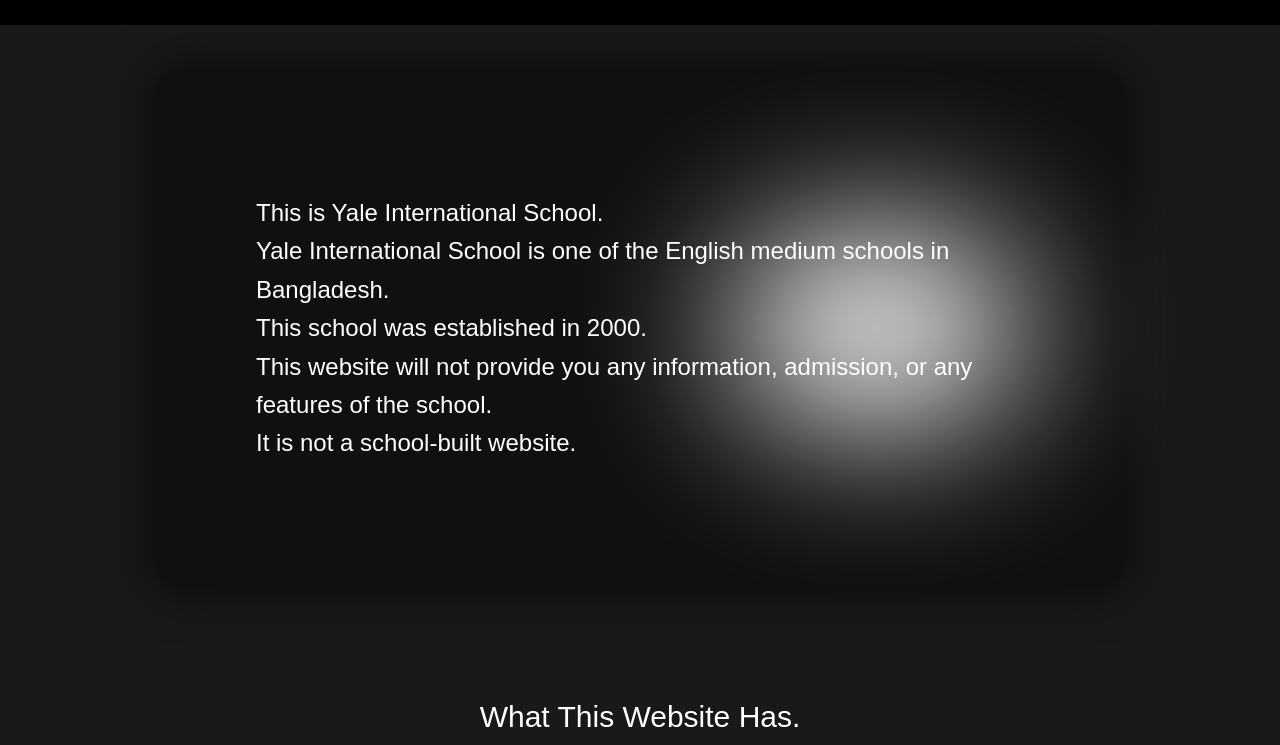
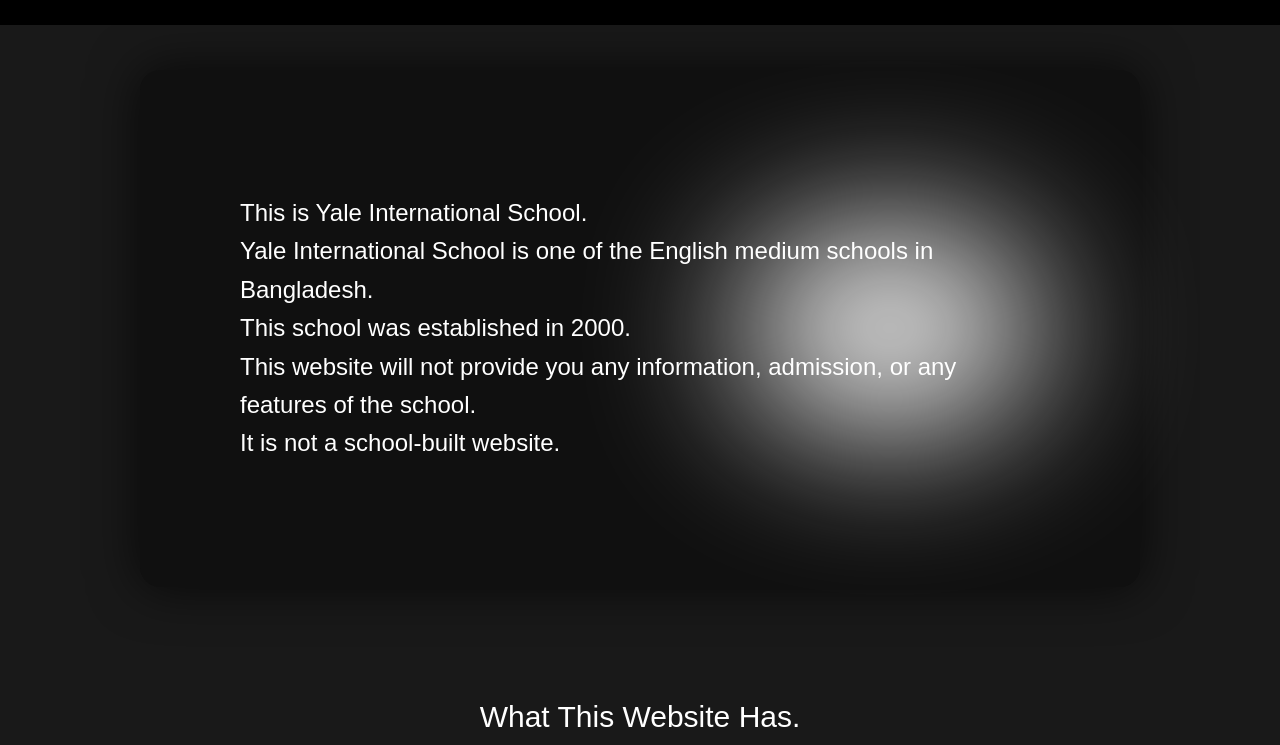
Before and after one commit to Ahaduz-Editz/Yiszone, a website: page index.html in a window 1280 px wide. Shown: the part 55-800 px from the top of the page. Drawn offline with nearby package versions, Linux system fonts and the light colour scheme; a web font is replaced by a local one.

Commit message:
Frontend Bug Fix

```diff
--- a/style.css
+++ b/style.css
@@ -4,8 +4,12 @@
     margin: 0;
     padding: 0;
     color: #fff;
+    overflow-x: hidden; /* Prevent horizontal scrolling */
 }
-
+html, body {
+    width: 100%;
+    height: 100%;
+}
 .header {
     position: fixed;
     top: 0;
@@ -132,7 +136,7 @@
 }
 .hero {
     position: relative;
-    width: 60%;
+    width: 100%;
     max-width: 1000px;
     background-color: #101010;
     border-radius: 20px;
@@ -145,6 +149,7 @@
     margin-top: 125px;
     margin-left: auto;
     margin-right: auto;
+    box-sizing: border-box; /* Include padding in width */
 }
 
 .hero-content {
@@ -243,12 +248,12 @@
 
 .features-cards {
     display: flex;
-    flex-direction: row;
+    flex-wrap: wrap;
     justify-content: center;
     align-items: center;
-    flex-wrap: wrap;
+    max-width: 100%;
     padding: 60px;
-    gap: 50px;
+    gap: 50px
 }
 
 .study-card, .rumors-card, .events-card, .confessions-card, .updates-card {
@@ -275,12 +280,10 @@
 
 .confessions-card {
     background-image: linear-gradient(to bottom, #FF00E5, #000000);
-    margin-right: 300px;
 }
 
 .updates-card {
     background-image: linear-gradient(to bottom right, #008597, #7ef0ff);
-    margin-left: -300px;
 }
 
 
```
